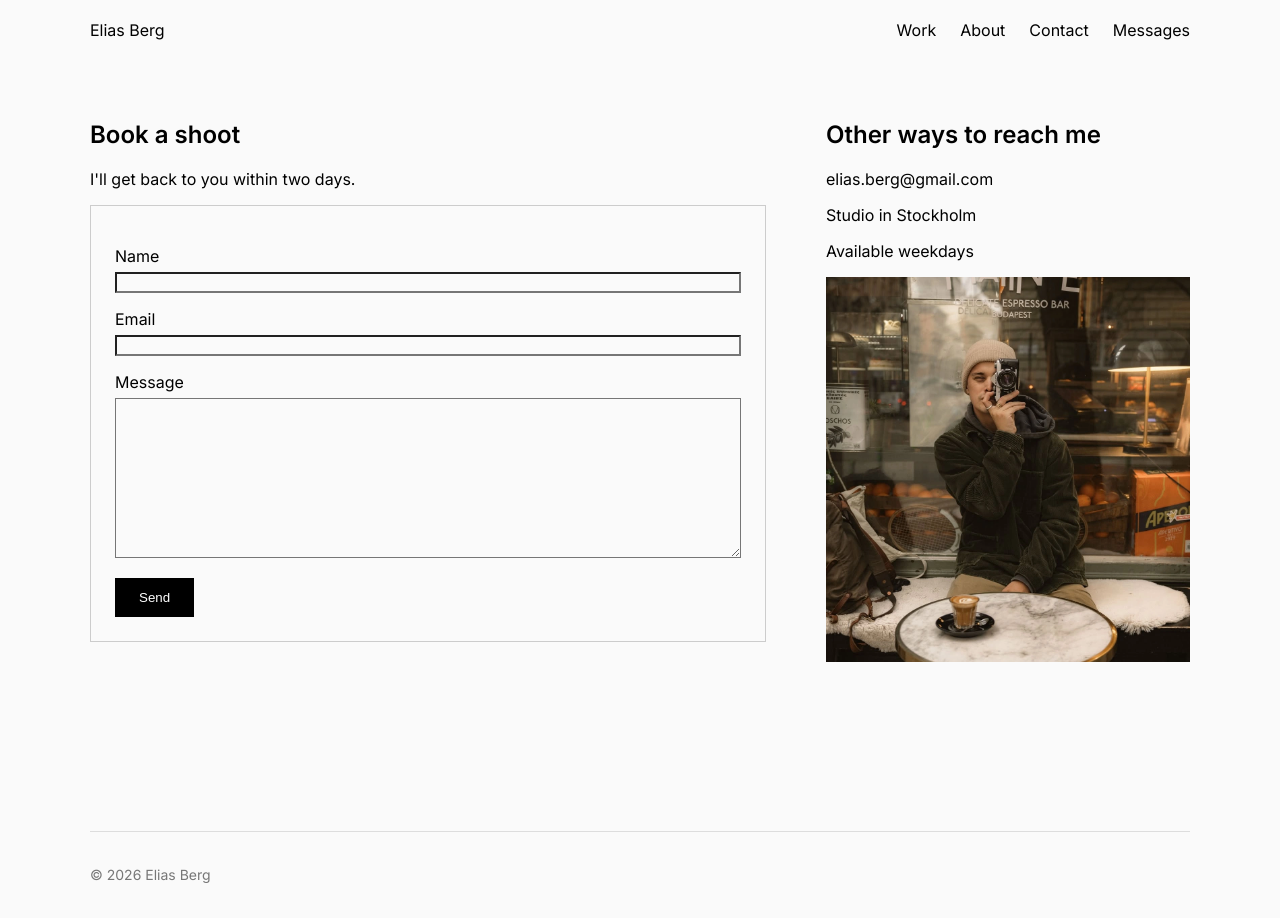
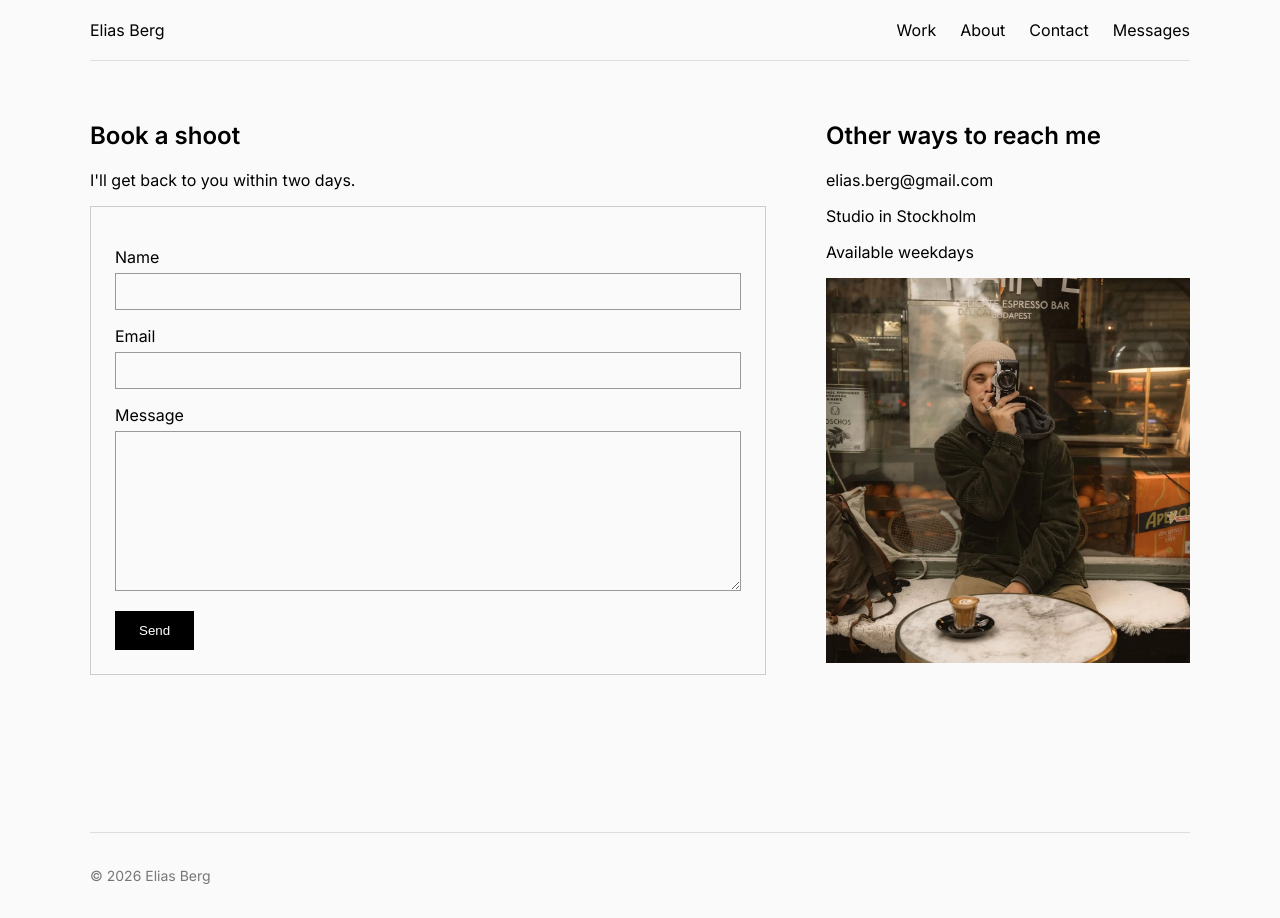
Before and after one commit to abrilvergaralozano/Elias--Berg-Portfolio, a SvelteKit app: page /contact in a window 1280 px wide. Built offline with nearby package versions, Linux system fonts and the light colour scheme.

Commit message:
style content form field

```diff
--- a/src/style.css
+++ b/src/style.css
@@ -5,6 +5,10 @@ header {
   justify-content: space-between;
   align-items: center;
   padding-top: 20px;
+  padding-bottom: 20px;
+  border-bottom-width: 1px;
+  border-bottom-style: solid;
+  border-bottom-color: #dddddd;
   padding-bottom: 20px;
 }
 
@@ -77,6 +81,14 @@ textarea:focus-visible {
 .contact input,
 .contact textarea {
   background-color: transparent;
+  border-width: 1px;
+  border-style: solid;
+  border-color: #999999;
+  padding-top: 10px;
+  padding-bottom: 10px;
+  padding-left: 10px;
+  padding-right: 10px;
+  box-sizing: border-box;
 }
 
 .contact section {
```
